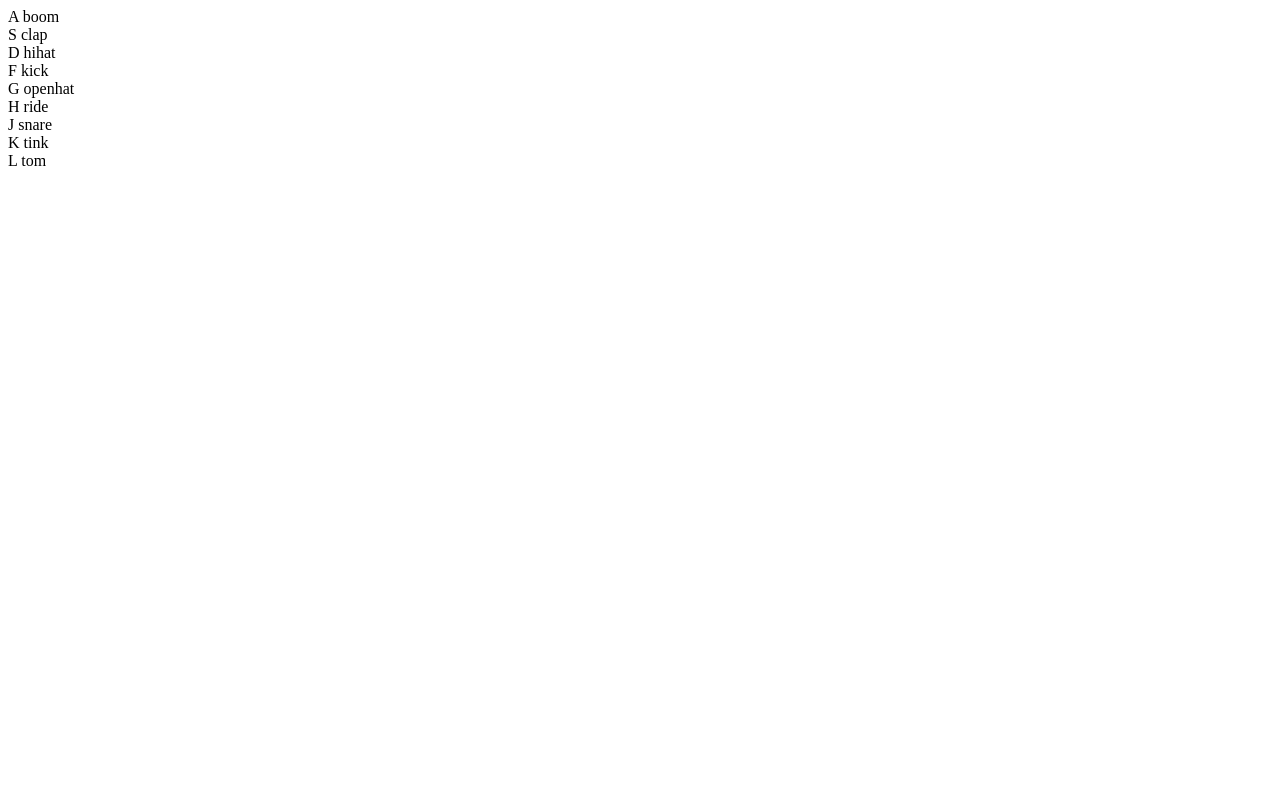
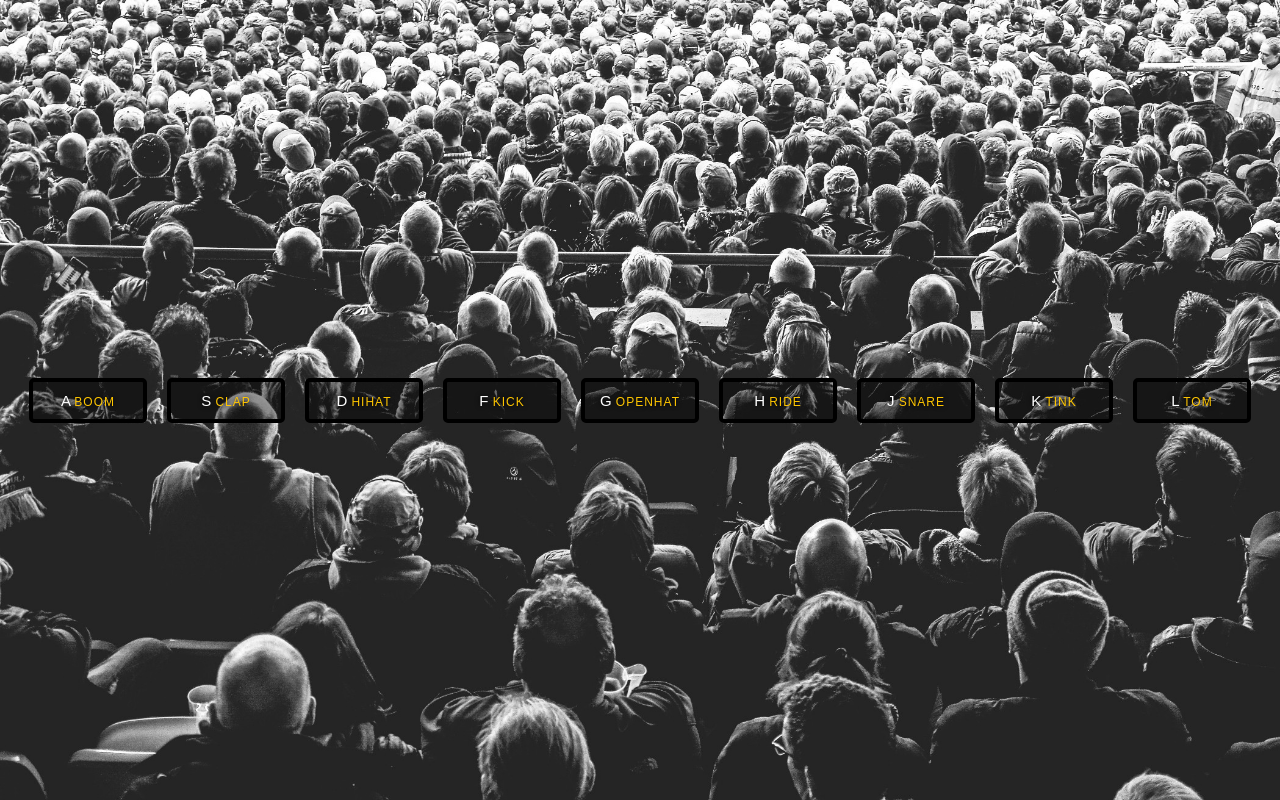
Before and after one commit to shafschwd/DRUM, a plain HTML site: page Index.html in a window 1280 px wide. Drawn offline with Linux system fonts and the light colour scheme.

```diff
--- a/style.css
+++ b/style.css
@@ -0,0 +1,51 @@
+html {
+    font-size: 10px;
+    background: url('./background.jpg') bottom center;
+    background-size: cover;
+  }
+
+  body,html {
+    margin: 0;
+    padding: 0;
+    font-family: sans-serif;
+  }
+
+  .keys {
+    display: flex;
+    flex: 1;
+    min-height: 100vh;
+    align-items: center;
+    justify-content: center;
+  }
+
+  .key {
+    border: .4rem solid black;
+    border-radius: .5rem;
+    margin: 1rem;
+    font-size: 1.5rem;
+    padding: 1rem .5rem;
+    transition: all .07s ease;
+    width: 10rem;
+    text-align: center;
+    color: white;
+    background: rgba(0,0,0,0.4);
+    text-shadow: 0 0 .5rem black;
+  }
+
+  .playing {
+    transform: scale(1.1);
+    border-color: #ffc600;
+    box-shadow: 0 0 1rem #ffc600;
+  }
+
+  kbd {
+    display: block;
+    font-size: 4rem;
+  }
+
+  .sound {
+    font-size: 1.2rem;
+    text-transform: uppercase;
+    letter-spacing: .1rem;
+    color: #ffc600;
+  }
```
Also changed, not shown: Index.html (+1 -1 lines).
